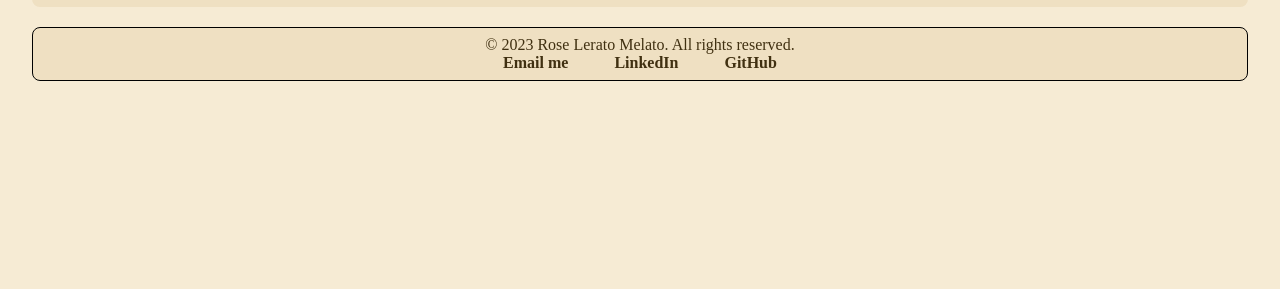
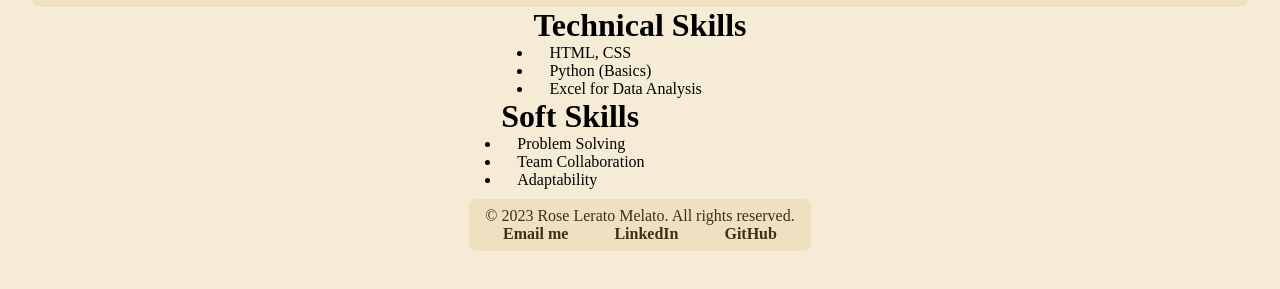
Before and after one commit to RoseMelato/portfolio, a plain HTML site: page Skills.html in a window 1280 px wide. Shown: the part 95-384 px from the top of the page. Drawn offline with Linux system fonts and the light colour scheme.

Commit message:
added content for soft and technical skills in Skills.html

```diff
--- a/Skills.html
+++ b/Skills.html
@@ -13,12 +13,30 @@
         <ul>
             <li><a href="index.html">Home</a></li>
             <li><a href="About.html">About</a></li>
-            <li><a href="#">Skills</a></li>
+            <li><a href="Skills.html">Skills</a></li>
             <li><a href="#">Projects</a></li>
             <li><a href="#">Contact</a></li>
         </ul>
     </div>
-
+    <div class="card">
+        <div class="content">
+            <h1>Technical Skills</h1>
+            <ul>
+                <li>HTML, CSS</li>
+                <li>Python (Basics)</li>
+                <li>Excel for Data Analysis</li>
+            </ul>
+        </div>
+    </div>
+    <div class="card">
+        <div class="content">
+            <h1>Soft Skills</h1>
+            <ul>
+                <li>Problem Solving</li>
+                <li>Team Collaboration</li>
+                <li>Adaptability</li>
+            </ul>
+        </div>
      <footer>
         <p>© 2023 Rose Lerato Melato. All rights reserved.</p>
             <a href="#">Email me</a>
--- a/style.css
+++ b/style.css
@@ -54,10 +54,6 @@ min-height: 100vh;}
   padding: 16px 24px;
   background-color: #EFE0C2;
   border-radius: 16px;
-  /*box-shadow:
-    0 4px 8px rgba(0,0,0,0.15),
-    0 8px 16px rgba(0,0,0, 0.1);
-  transition: box-shadow 0.3s ease;*/
   box-shadow: 0 18px 20px rgba(107, 86, 1, 0.18);
   color: #403011;
   display: flex;
@@ -104,10 +100,9 @@ min-height: 100vh;}
   line-height: 1.6;
 }
 footer{
-  border: 1px solid #000;
   background-color: #EFE0C2;
   color: #403011;
-  margin-top: 20px;
+  margin-top: 10px;
   text-align: center;
   padding: 8px 0px;
   border-radius: 8px;
@@ -158,8 +153,3 @@ footer a{text-decoration: none;
 h2 {font-family: 'Inter', sans-serif;
   color: whitesmoke;
 }
-
-/*p {font-family: 'Inter', sans-serif;
-  color: cornsilk;
-  line-height: 1.6;
-}*/
```
Also changed, not shown: About.html (+2 -2 lines), index.html (+1 -1 lines).
